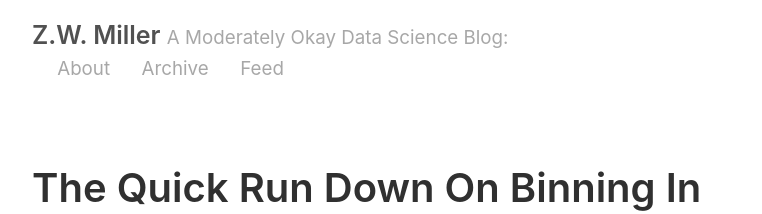
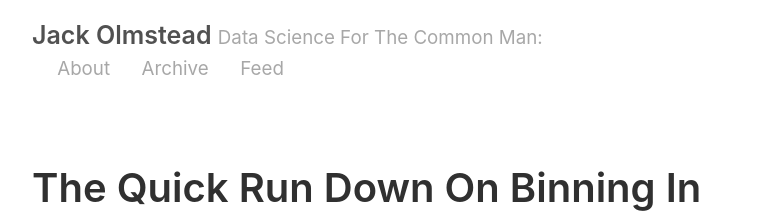
Before and after one commit to JOlmstead495/JOlmstead495.github.io, a Jekyll site: the page built from index.html, in a window 1280 px wide. Shown: the top 214 px of the page, without its empty margins (258-1020 px from the left). Built offline with Jekyll 4.4.1, drawn with Linux system fonts in a browser that asks for light colours; the list of posts is cut into pages by our own code.

Commit message:
Updated Blog Info

```diff
--- a/_config.yml
+++ b/_config.yml
@@ -2,9 +2,9 @@
 permalink:           pretty
 
 # Setup
-title:               Z.W. Miller
-tagline:             A Moderately Okay Data Science Blog
-url:                 http://zwmiller.github.io
+title:               Jack Olmstead
+tagline:             Data Science For The Common Man
+url:                 http://JOlmstead495.github.io
 paginate:            2
 baseurl:             ""
 
@@ -17,14 +17,13 @@ sass:
 
 # About/contact
 author:
-  name:              Zach Miller
-  url:               https://twitter.com/zaglamir
-  email:             zach@thisismetis.com
+  name:              Jack Olmstead
+  email:             J.M.Olmstead10@gmail.com
 
 # Custom vars
 version:             2.0.0
 github:
-  repo:              https://github.com/zwmiller
+  repo:              https://github.com/JOlmstead495
 
 # Gems
 gems:
```
